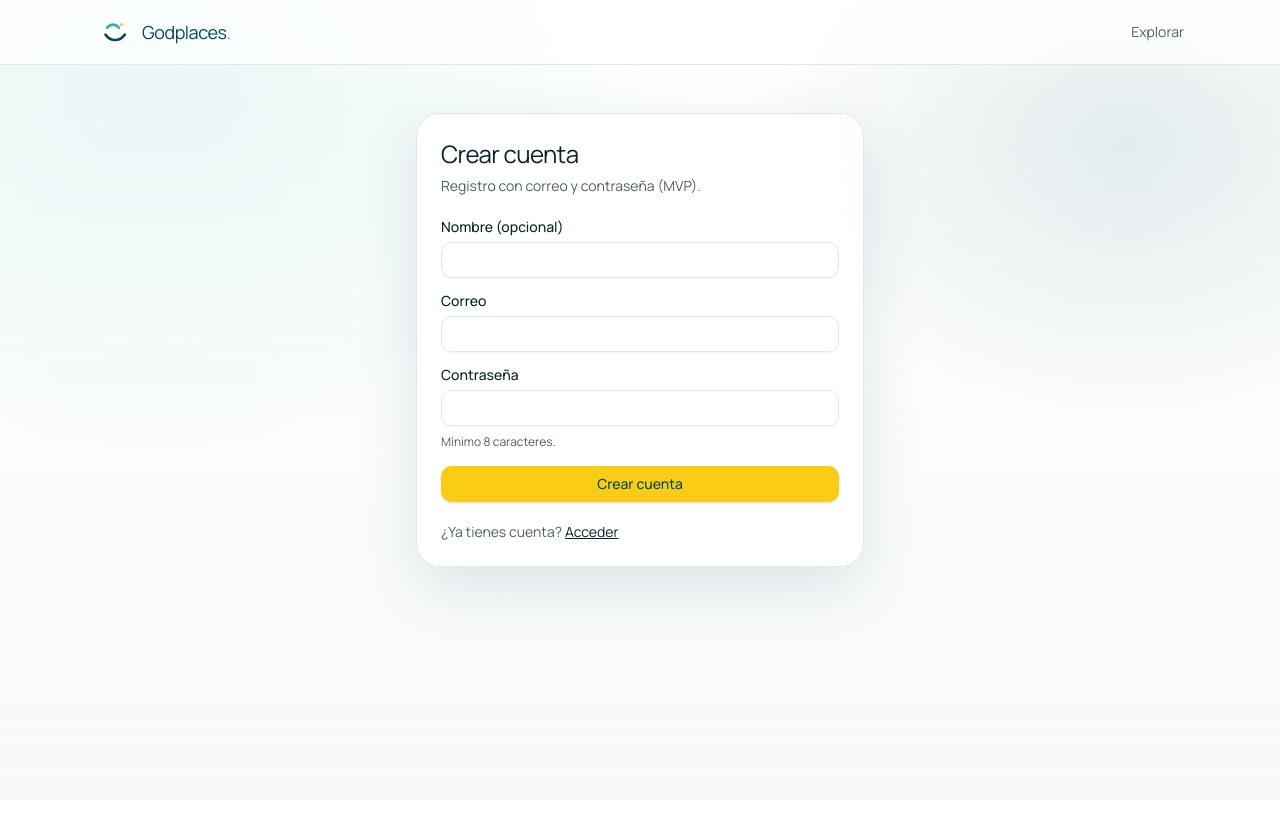
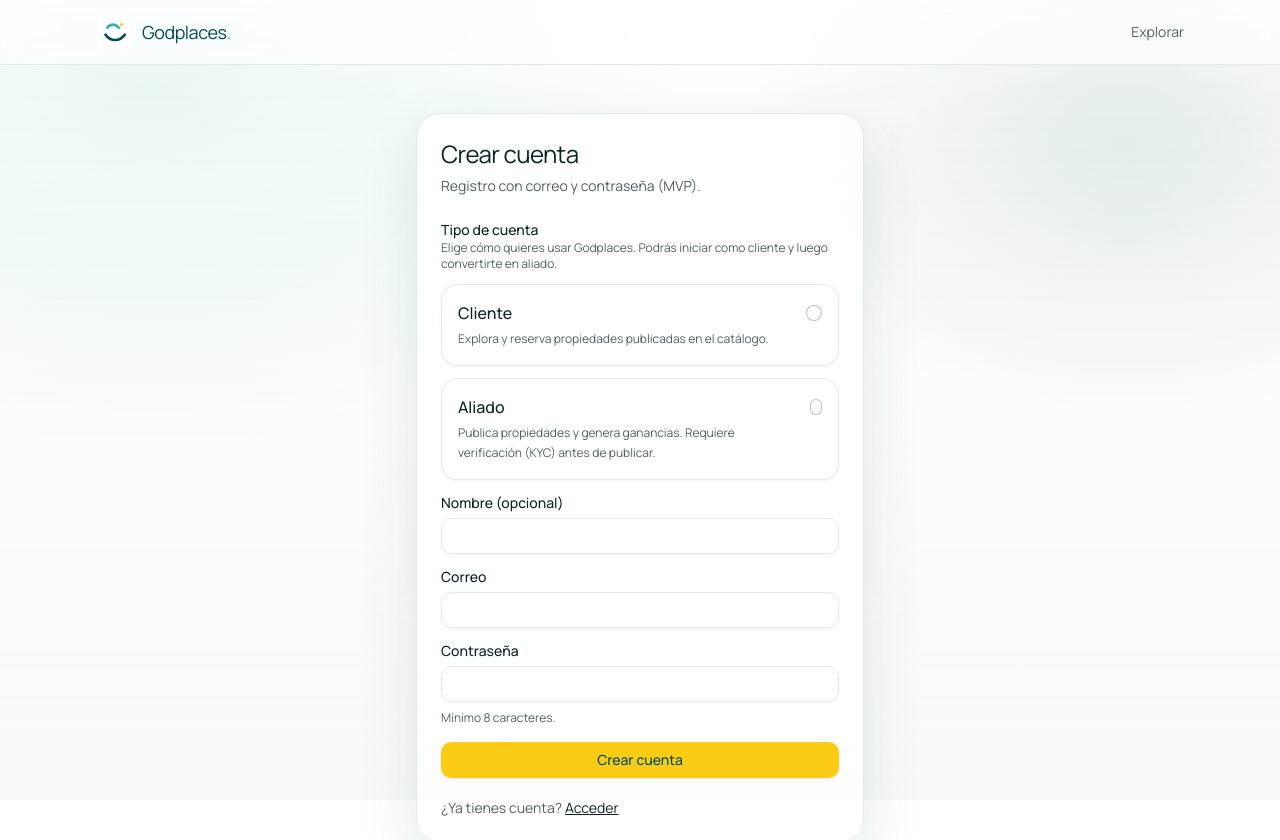
Before and after one commit to Guntherdrb30/godplace, a Next.js app: page /registro in a window 1280 px wide. Shown: the top 840 px of the page. Built offline with nearby package versions, Linux system fonts and the light colour scheme; no server answers.

Commit message:
feat: registro permite elegir cliente o aliado

```diff
--- a/src/app/(auth)/registro/page.tsx
+++ b/src/app/(auth)/registro/page.tsx
@@ -37,6 +37,47 @@ export default async function RegistroPage(props: {
             ) : null}
 
             <form action="/api/auth/register" method="post" className="grid gap-4">
+              <fieldset className="grid gap-3">
+                <legend className="text-sm font-medium text-foreground">Tipo de cuenta</legend>
+                <p className="text-xs text-muted-foreground">
+                  Elige cómo quieres usar Godplaces. Podrás iniciar como cliente y luego convertirte en aliado.
+                </p>
+
+                <div className="grid gap-3">
+                  <label className="group cursor-pointer rounded-2xl border bg-white p-4 shadow-sm transition hover:bg-white/90">
+                    <input
+                      className="peer sr-only"
+                      type="radio"
+                      name="tipoCuenta"
+                      value="CLIENTE"
+                      defaultChecked
+                    />
+                    <div className="flex items-start justify-between gap-4">
+                      <div>
+                        <div className="font-medium text-foreground">Cliente</div>
+                        <div className="mt-1 text-xs leading-5 text-muted-foreground">
+                          Explora y reserva propiedades publicadas en el catálogo.
+                        </div>
+                      </div>
+                      <div className="mt-1 h-4 w-4 rounded-full border border-muted-foreground/40 bg-white peer-checked:border-brand-primary peer-checked:bg-brand-primary" />
+                    </div>
+                  </label>
+
+                  <label className="group cursor-pointer rounded-2xl border bg-white p-4 shadow-sm transition hover:bg-white/90">
+                    <input className="peer sr-only" type="radio" name="tipoCuenta" value="ALIADO" />
+                    <div className="flex items-start justify-between gap-4">
+                      <div>
+                        <div className="font-medium text-foreground">Aliado</div>
+                        <div className="mt-1 text-xs leading-5 text-muted-foreground">
+                          Publica propiedades y genera ganancias. Requiere verificación (KYC) antes de publicar.
+                        </div>
+                      </div>
+                      <div className="mt-1 h-4 w-4 rounded-full border border-muted-foreground/40 bg-white peer-checked:border-brand-primary peer-checked:bg-brand-primary" />
+                    </div>
+                  </label>
+                </div>
+              </fieldset>
+
               <div className="grid gap-2">
                 <Label htmlFor="nombre">Nombre (opcional)</Label>
                 <Input id="nombre" name="nombre" type="text" autoComplete="name" />
--- a/src/app/(public)/aliado/page.tsx
+++ b/src/app/(public)/aliado/page.tsx
@@ -13,8 +13,12 @@ async function iniciarProceso() {
   "use server";
   const user = await requireUser();
 
-  const roleAliado = await prisma.role.findUnique({ where: { code: "ALIADO" } });
-  if (!roleAliado) throw new Error("Falta rol ALIADO (seed).");
+  // En producción, `prisma db seed` puede no ejecutarse. Garantizamos el rol ALIADO de forma idempotente.
+  const roleAliado = await prisma.role.upsert({
+    where: { code: "ALIADO" },
+    update: { nombre: "ALIADO" },
+    create: { code: "ALIADO", nombre: "ALIADO" },
+  });
 
   await prisma.userRole.upsert({
     where: { userId_roleId: { userId: user.id, roleId: roleAliado.id } },
--- a/src/app/api/auth/register/route.ts
+++ b/src/app/api/auth/register/route.ts
@@ -10,6 +10,7 @@ const schema = z.object({
   nombre: z.string().trim().max(120).optional(),
   email: z.string().email(),
   password: z.string().min(8),
+  tipoCuenta: z.enum(["CLIENTE", "ALIADO"]).default("CLIENTE"),
 });
 
 function redirectConError(req: Request, msg: string) {
@@ -24,28 +25,62 @@ export async function POST(req: Request) {
     nombre: String(form.get("nombre") || "").trim() || undefined,
     email: String(form.get("email") || "").toLowerCase().trim(),
     password: String(form.get("password") || ""),
+    tipoCuenta: String(form.get("tipoCuenta") || "")
+      .toUpperCase()
+      .trim() || undefined,
   });
   if (!parsed.success) return redirectConError(req, "Datos inválidos.");
 
+  const passwordHash = await hashPassword(parsed.data.password);
+
+  try {
+    const user = await prisma.$transaction(async (tx) => {
       // En producción, `prisma db seed` puede no ejecutarse. Para que el registro funcione
-  // siempre, garantizamos el rol base CLIENTE de forma idempotente.
-  const roleCliente = await prisma.role.upsert({
+      // siempre, garantizamos roles base de forma idempotente.
+      const roleCliente = await tx.role.upsert({
         where: { code: "CLIENTE" },
         update: { nombre: "CLIENTE" },
         create: { code: "CLIENTE", nombre: "CLIENTE" },
       });
 
-  const passwordHash = await hashPassword(parsed.data.password);
+      const rolesCreate: { roleId: string }[] = [{ roleId: roleCliente.id }];
 
-  try {
-    const user = await prisma.user.create({
+      let allyProfile:
+        | {
+            create: {
+              status: "PENDING_KYC";
+              isInternal: false;
+              wallet: { create: Record<string, never> };
+            };
+          }
+        | undefined;
+
+      if (parsed.data.tipoCuenta === "ALIADO") {
+        const roleAliado = await tx.role.upsert({
+          where: { code: "ALIADO" },
+          update: { nombre: "ALIADO" },
+          create: { code: "ALIADO", nombre: "ALIADO" },
+        });
+        rolesCreate.push({ roleId: roleAliado.id });
+        allyProfile = {
+          create: {
+            status: "PENDING_KYC",
+            isInternal: false,
+            wallet: { create: {} },
+          },
+        };
+      }
+
+      return tx.user.create({
         data: {
           email: parsed.data.email,
           nombre: parsed.data.nombre,
           passwordHash,
-        roles: { create: [{ roleId: roleCliente.id }] },
+          roles: { create: rolesCreate },
+          allyProfile,
         },
-      include: { roles: { include: { role: true } } },
+        include: { roles: { include: { role: true } }, allyProfile: true },
+      });
     });
 
     const roles = user.roles.map((ur) => ur.role.code);
@@ -54,7 +89,8 @@ export async function POST(req: Request) {
     const rbac = await firmarRbacToken({ userId: user.id, roles });
     await setCookieRbac(rbac, expiresAt);
 
-    return NextResponse.redirect(new URL("/", req.url), { status: 303 });
+    const nextUrl = parsed.data.tipoCuenta === "ALIADO" ? "/aliado/kyc" : "/";
+    return NextResponse.redirect(new URL(nextUrl, req.url), { status: 303 });
   } catch (e: unknown) {
     const code =
       typeof e === "object" && e && typeof (e as { code?: unknown }).code === "string"
```
Lines whose indentation alone changed are shown as unchanged.
